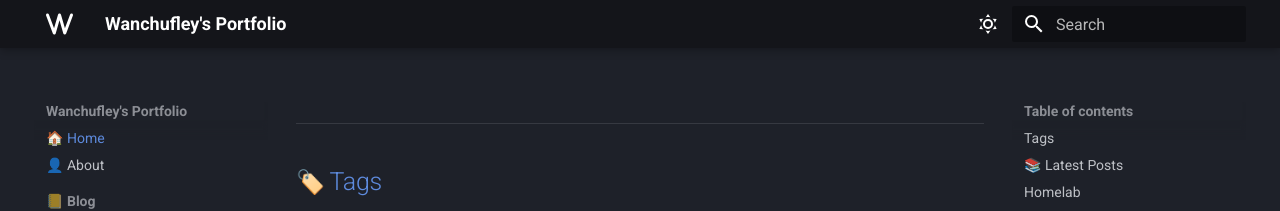
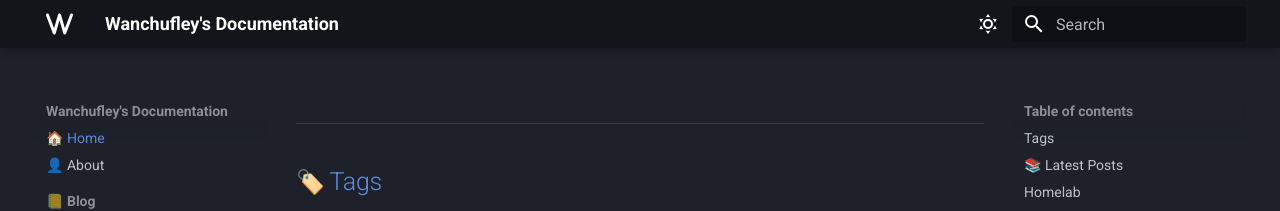
Before and after one commit to Wanchufley/mkdocs-blog, an MkDocs documentation site: the page built from docs/index.md, in a window 1280 px wide. Shown: the top 211 px of the page. Built offline with MkDocs 1.6.1 and Material for MkDocs 9.7.7, drawn with Linux system fonts in a browser that asks for light colours; emoji names are drawn with the system emoji font.

Commit message:
Changed name to documentation

```diff
--- a/mkdocs.yml
+++ b/mkdocs.yml
@@ -1,4 +1,4 @@
-site_name: Wanchufley's Portfolio
+site_name: Wanchufley's Documentation
 site_url: https://sitename.example
 theme:
   name: material
```
